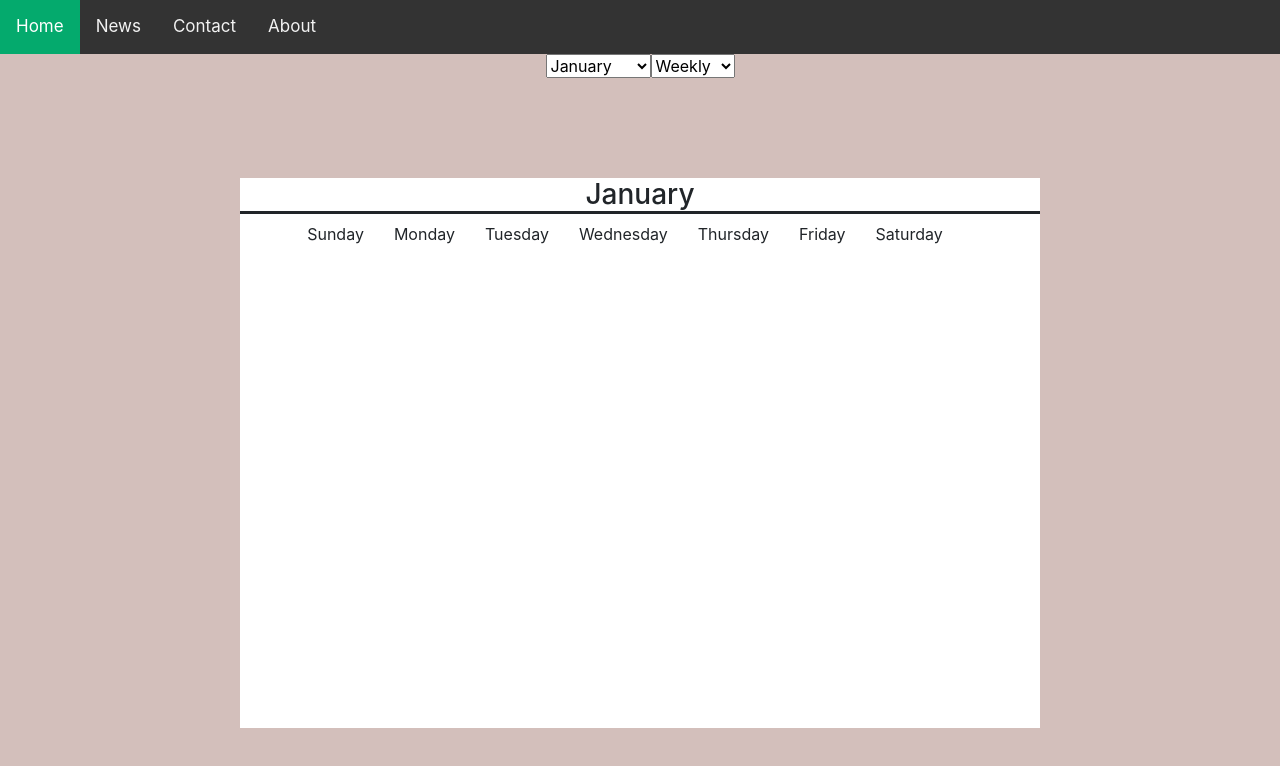
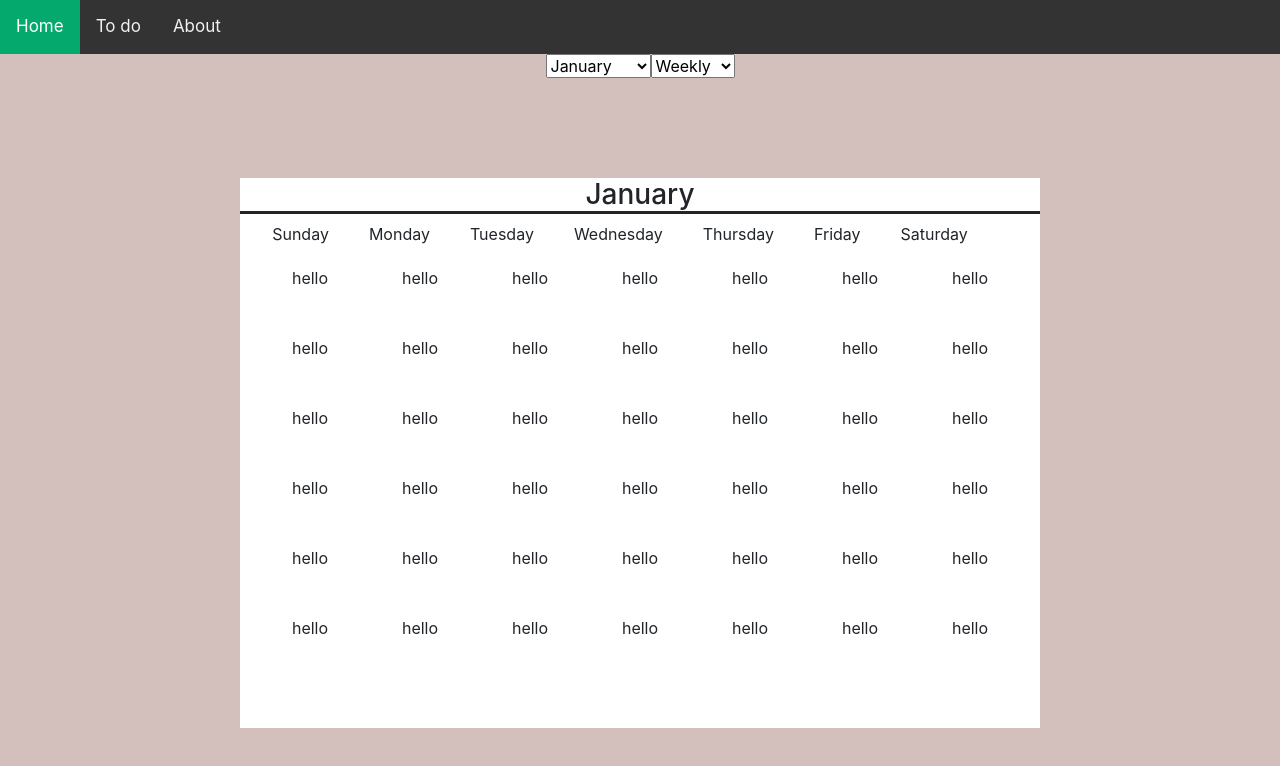
Before and after one commit to marynghiem/ToDoList, a React (Create React App) app in the folder client/: page / in a window 1280 px wide. Shown: the top 766 px of the page. Built offline with nearby package versions, Linux system fonts and the light colour scheme.

Commit message:
create a 2d array for the container for the days of the week

```diff
--- a/client/src/components/Calendar.js
+++ b/client/src/components/Calendar.js
@@ -2,6 +2,23 @@ import React, { useState } from "react";
 import "../css/Calendar.css";
 
 const DAYS_OF_THE_WEEK = ["Sunday", "Monday", "Tuesday", "Wednesday", "Thursday", "Friday", "Saturday"];
+const COLUMNS_OF_DAYS = 7;
+const ROWS_OF_WEEKS = 6;
+
+const create2DArray = (rowNum, columnNum) => {
+  const totalArray = [];
+  for (let i = 0; i < rowNum; i++) {
+    const rows = [];
+    for (let j = 0; j < columnNum; j++) {
+      rows.push(0);
+    }
+    totalArray.push(rows);
+  }
+  return totalArray;
+};
+
+console.log(create2DArray(ROWS_OF_WEEKS, COLUMNS_OF_DAYS));
+
 export const Calendar = () => {
   const [timeLength, setTimeLength] = useState("Month");
   const [month, setMonth] = useState("January");
@@ -36,6 +53,9 @@ export const Calendar = () => {
         {DAYS_OF_THE_WEEK.map((day) => (
           <div className="day-of-the-week">{day}</div>
         ))}
+        {create2DArray(ROWS_OF_WEEKS, COLUMNS_OF_DAYS).map((week) =>
+          week.map((day) => <div className="day-box">hello</div>)
+        )}
       </div>
     </>
   );
--- a/client/src/components/NavBar.js
+++ b/client/src/components/NavBar.js
@@ -3,12 +3,11 @@ import "../css/NavBar.css";
 
 export const NavBar = () => {
   return (
-    <div class="topnav">
-      <a class="active" href="#home">
+    <div className="topnav">
+      <a className="active" href="#home">
         Home
       </a>
-      <a href="#news">News</a>
-      <a href="#contact">Contact</a>
+      <a href="/todo">To do</a>
       <a href="#about">About</a>
     </div>
   );
--- a/client/src/css/Calendar.css
+++ b/client/src/css/Calendar.css
@@ -12,5 +12,11 @@
 
 .day-of-the-week{
     display: inline-block;
-    margin-right: 30px;
+    margin-right: 40px;
 }
+.day-box{
+    display: inline-block;
+    margin-top: 20px;
+    height: 50px;
+    width: 110px;
+}
```
